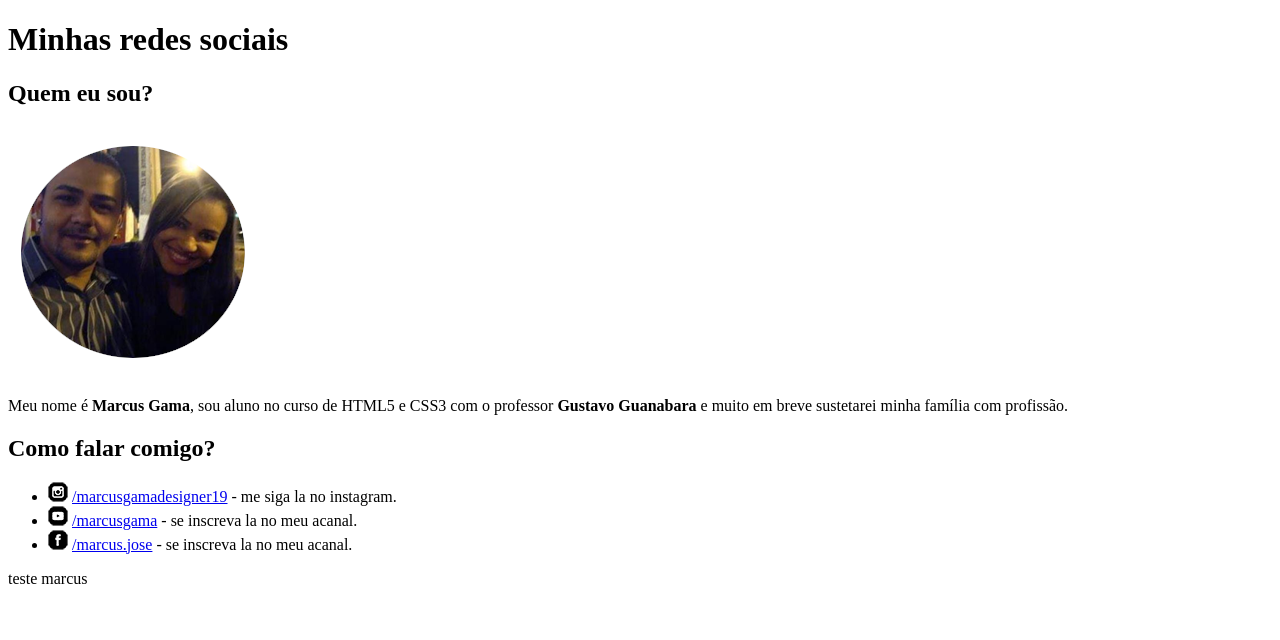
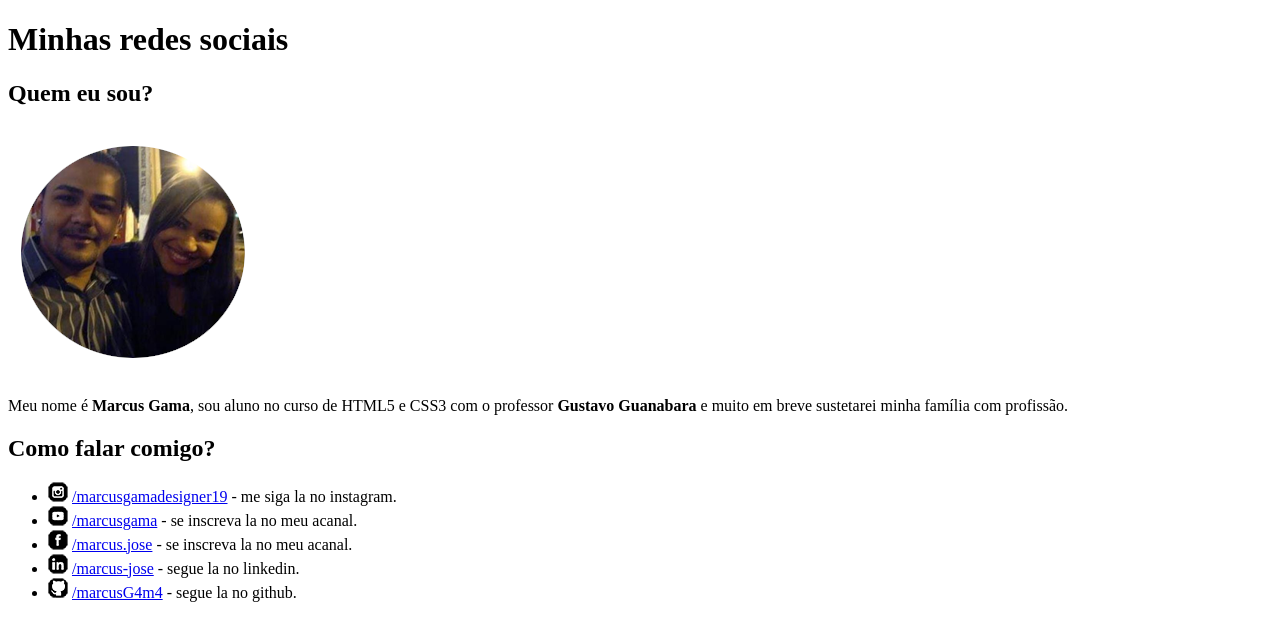
Before and after one commit to marcusG4m4/Desafio05-curso-Guanabara, a plain HTML site: page index.html in a window 1280 px wide. Drawn offline with Linux system fonts and the light colour scheme.

Commit message:
concluindo desafio 05

```diff
--- a/index.html
+++ b/index.html
@@ -13,7 +13,9 @@
     <h2>Quem eu sou?</h2>
     <img src="imagens/marcola.png" alt="minha imagem com minha prima" />
     <p>
-      Meu nome é <b>Marcus Gama</b>, sou aluno no curso de HTML5 e CSS3 com o professor <b>Gustavo Guanabara</b> e muito em breve sustetarei minha família com profissão.
+      Meu nome é <b>Marcus Gama</b>, sou aluno no curso de HTML5 e CSS3 com o
+      professor <b>Gustavo Guanabara</b> e muito em breve sustetarei minha
+      família com profissão.
     </p>
     <h2>Como falar comigo?</h2>
     <ul>
@@ -33,12 +35,25 @@
       </li>
       <li>
         <img src="imagens/icone-facebook.png" alt="icone-facebook" />
-        <a href="https://www.facebook.com/marcus.jose.9">
-            /marcus.jose</a
-        >
+        <a href="https://www.facebook.com/marcus.jose.9"> /marcus.jose</a>
         - se inscreva la no meu acanal.
       </li>
+      <li>
+        <img src="imagens/icone-linkedin.png" alt="icone-linkedin" />
+        <a href="https://www.linkedin.com/in/marcus-jose-b2a38923a/">
+          /marcus-jose</a
+        >
+        - segue la no linkedin.
+      </li>
+      <li>
+        <img src="imagens/icone-github.png" alt="icone-github" />
+        <a
+          href="https://github.com/marcusG4m4/Desafio05-curso-Guanabara/commits?author=marcusG4m4"
+        >
+          /marcusG4m4</a
+        >
+        - segue la no github.
+      </li>
     </ul>
-    <p>teste marcus</p>
   </body>
 </html>
```
